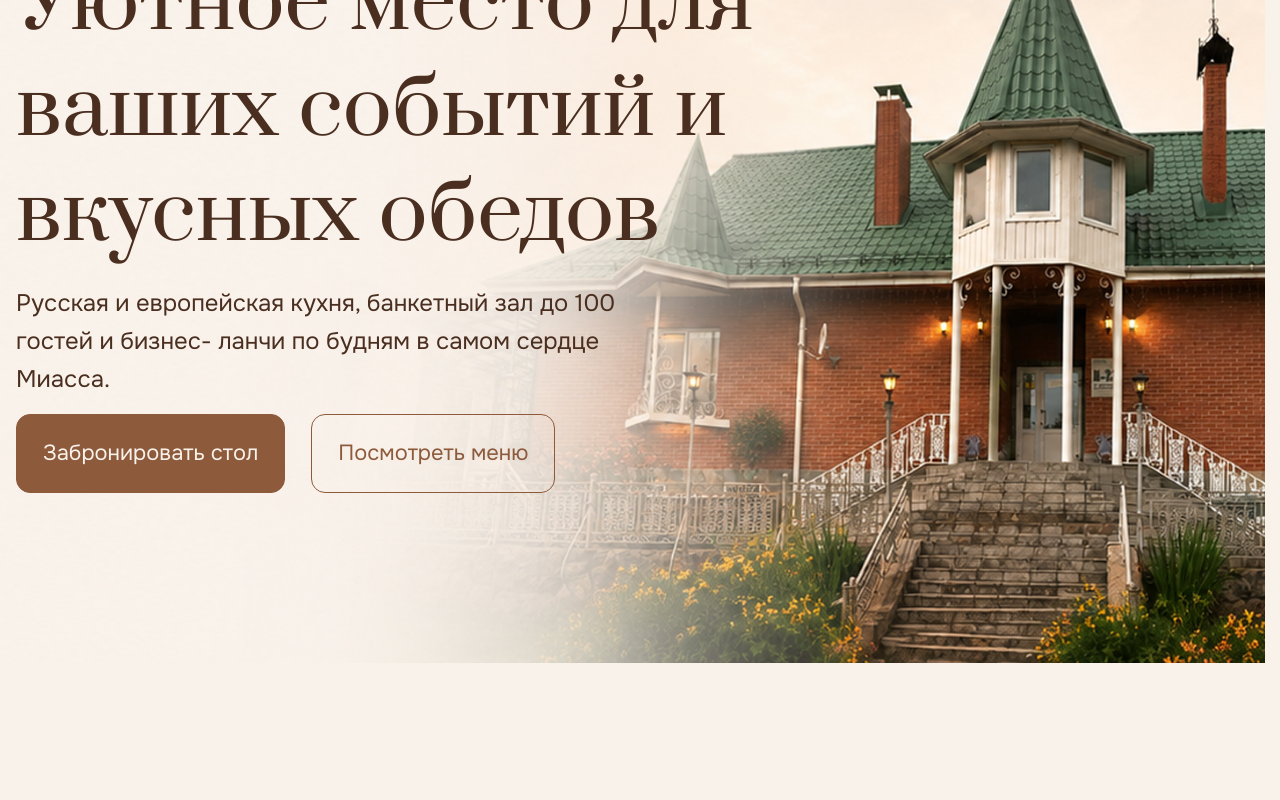
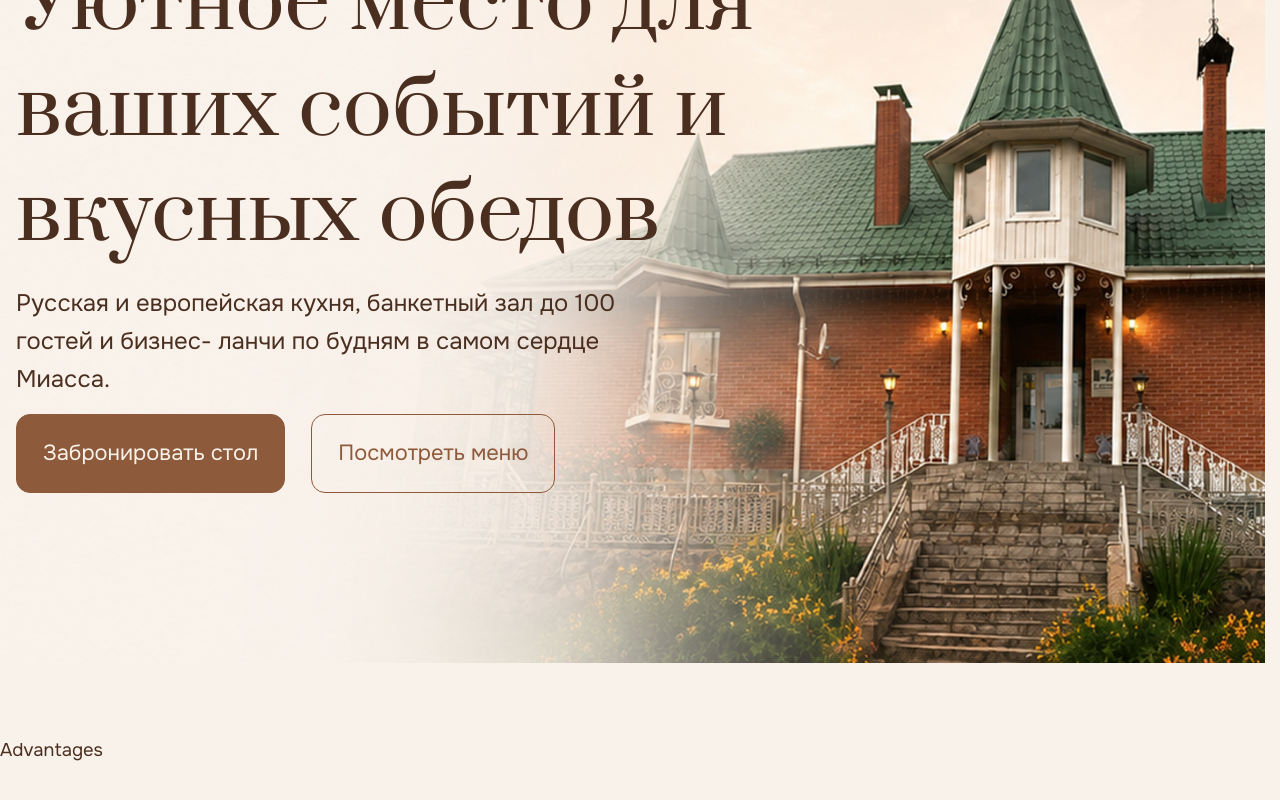
Before and after one commit to artemSoko1ov/veles, a React (Vite) app: page / in a window 1280 px wide. Shown: the part 286-1086 px from the top of the page. Before the commit the page ends 949 px from the top, so only its background shows below. Built offline with nearby package versions, Linux system fonts and the light colour scheme; the HTML template or start-up script is replaced by a standard one; a web font is replaced by a local one.

Commit message:
feat: create Advantages section

```diff
--- a/src/pages/home/ui/Home.tsx
+++ b/src/pages/home/ui/Home.tsx
@@ -1,9 +1,11 @@
 import Hero from "@/widgets/Hero";
+import Advantages from "@/widgets/Advantages";
 
 const Home = () => {
   return (
     <>
       <Hero />
+      <Advantages />
     </>
   );
 };
--- /dev/null
+++ b/src/widgets/Advantages/index.ts
@@ -0,0 +1 @@
+export { default } from './ui/Advantages'
--- /dev/null
+++ b/src/widgets/Advantages/ui/Advantages.tsx
@@ -0,0 +1,11 @@
+import styles from './Advantages.module.scss';
+
+const Advantages = () => {
+  return (
+    <section className={styles.advantages}>
+      Advantages
+    </section>
+  );
+};
+
+export default Advantages;
```
Also changed, not shown: src/widgets/Advantages/ui/Advantages.module.scss (added).
